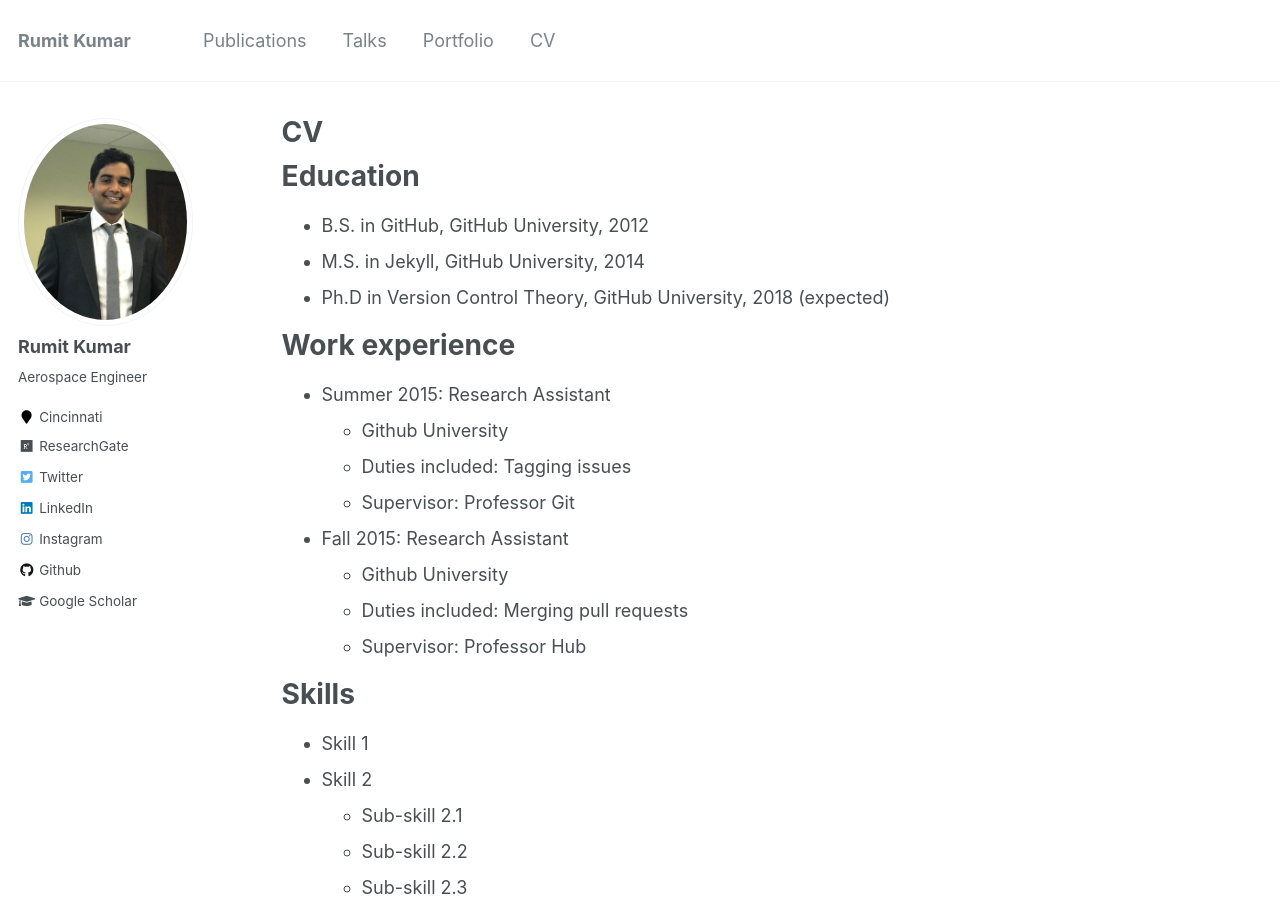
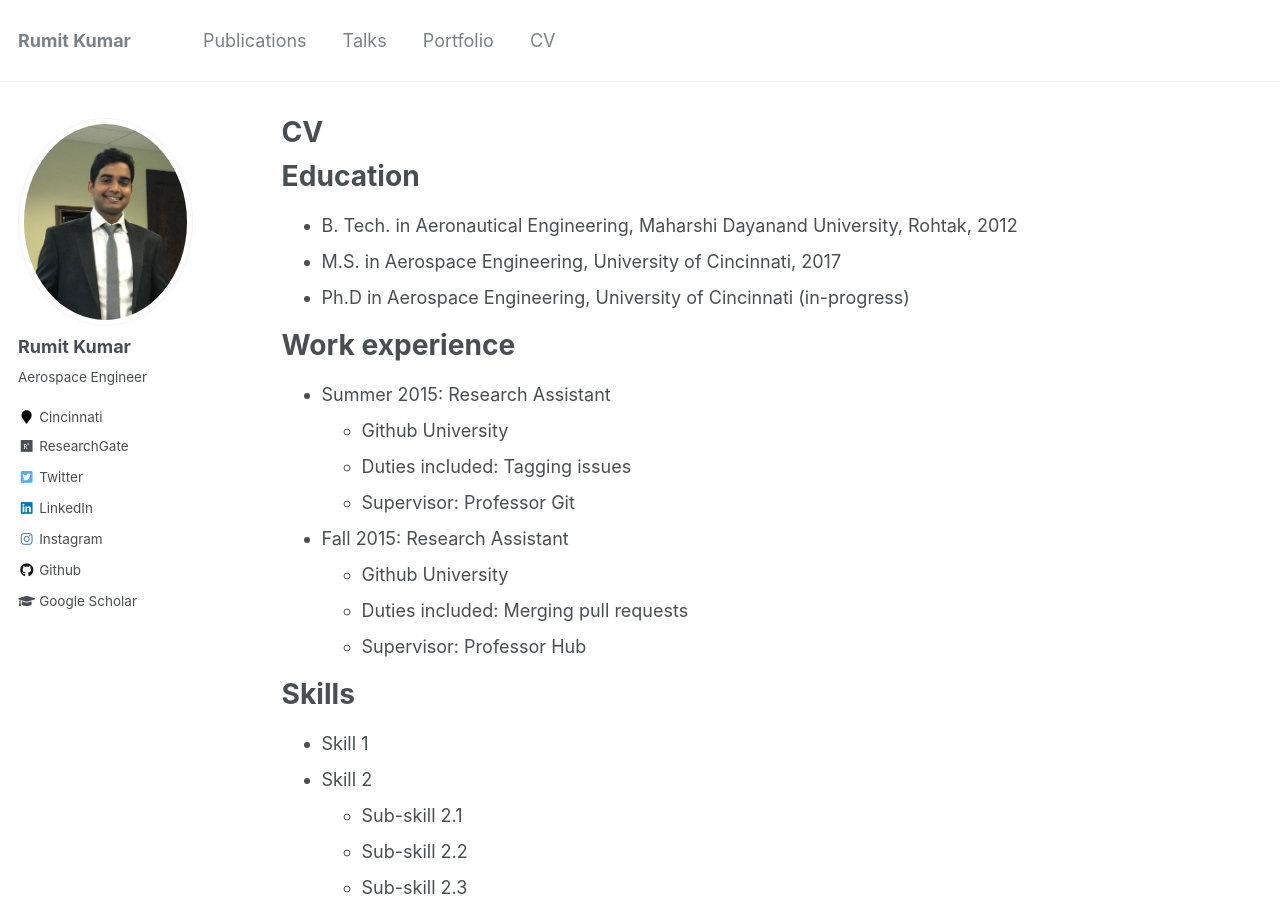
Before and after one commit to kumarrt/kumarrt.github.io, a Jekyll site: the page built from _pages/cv.md, in a window 1280 px wide and 900 px high. Built offline with Jekyll 4.4.1, drawn with Linux system fonts in a browser that asks for light colours.

Commit message:
Update cv.md

```diff
--- a/_pages/cv.md
+++ b/_pages/cv.md
@@ -11,9 +11,9 @@ redirect_from:
 
 Education
 ======
-* B.S. in GitHub, GitHub University, 2012
-* M.S. in Jekyll, GitHub University, 2014
-* Ph.D in Version Control Theory, GitHub University, 2018 (expected)
+* B. Tech. in Aeronautical Engineering, Maharshi Dayanand University, Rohtak, 2012
+* M.S. in Aerospace Engineering, University of Cincinnati, 2017
+* Ph.D in Aerospace Engineering, University of Cincinnati (in-progress)
 
 Work experience
 ======
```
